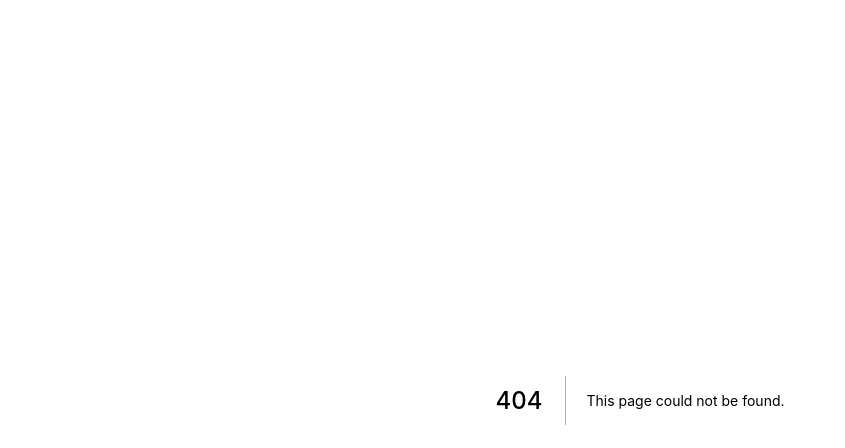
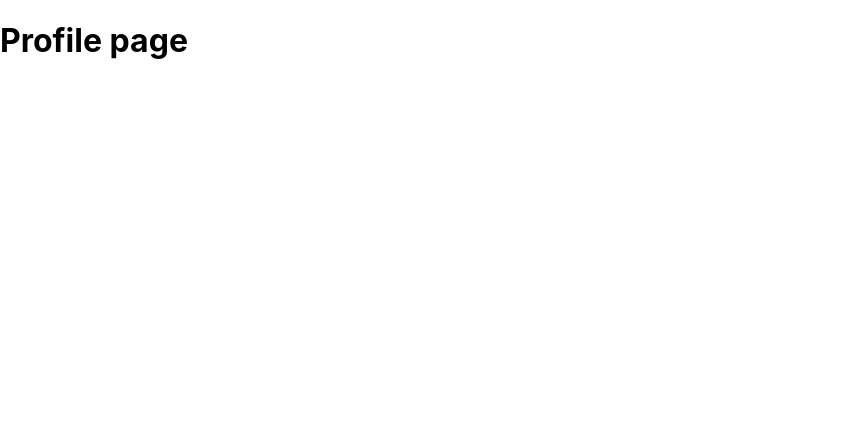
Before and after one commit to neelxie/next-app, a Next.js app: page /profile in a window 1280 px wide. Before the commit this address had no page. Shown: the top 448 px of the page, without its empty margins (0-845 px from the left). Built offline with nearby package versions, Linux system fonts and the light colour scheme.

Commit message:
set up routing for about and profile page

```diff
--- /dev/null
+++ b/pages/profile.js
@@ -0,0 +1,9 @@
+import React from 'react'
+
+export default function Profile() {
+  return (
+    <div>
+      <h1>Profile page</h1>
+    </div>
+  )
+}
```
Also changed, not shown: pages/about.js (added, +9 -0 lines).
